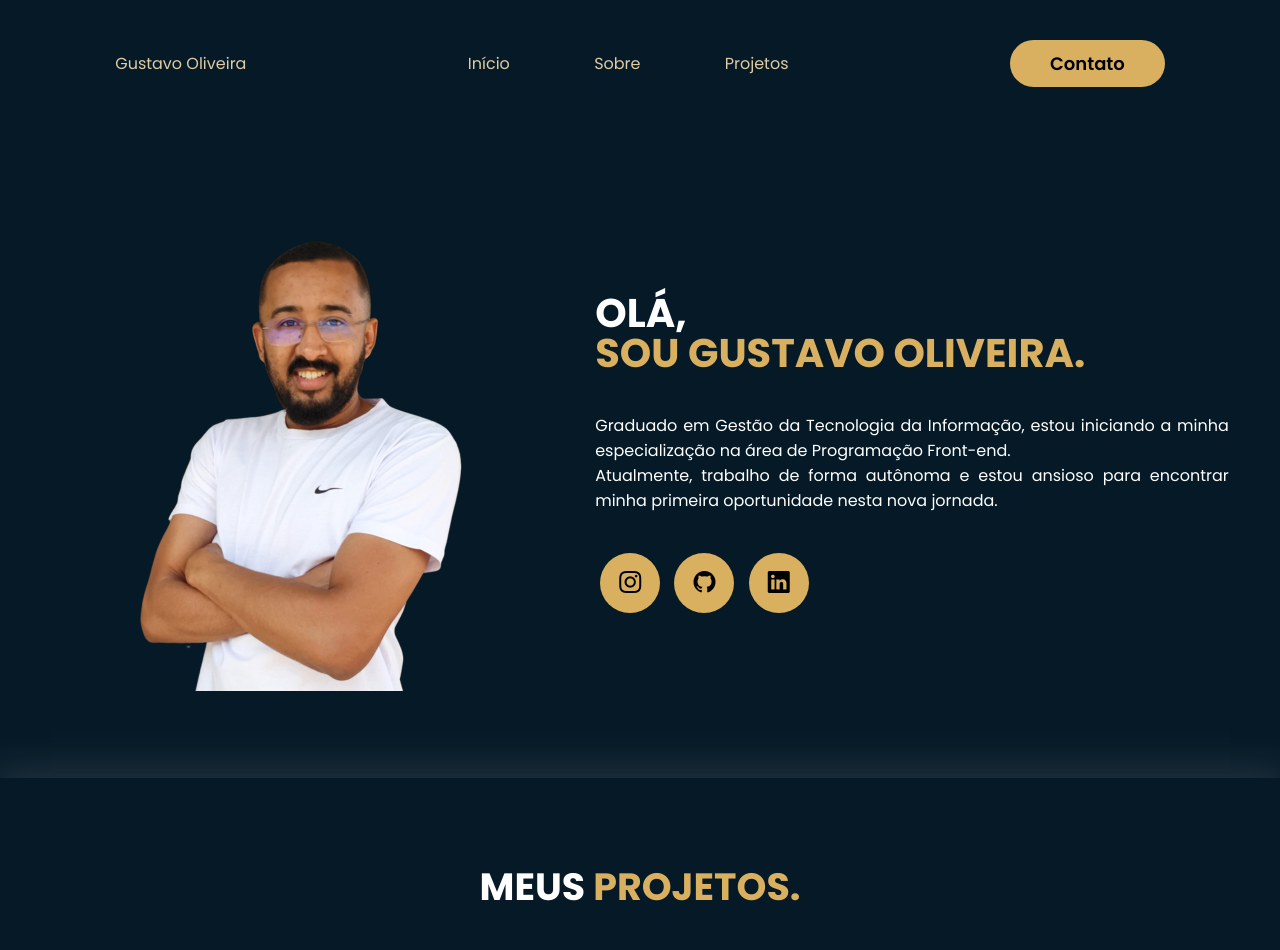
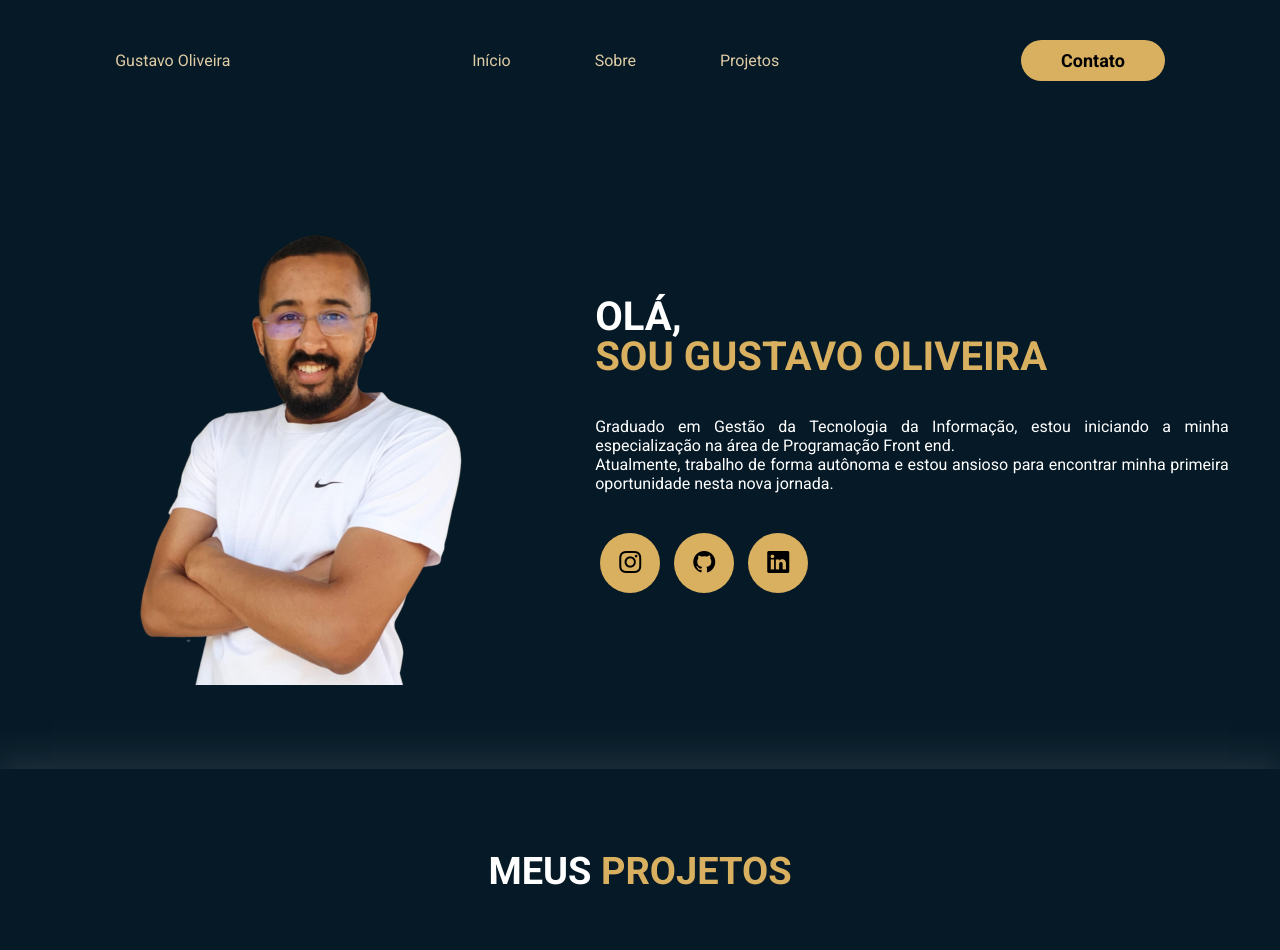
Before and after one commit to Gutex07/Portifolio, a plain HTML site: page index.html in a window 1280 px wide. Shown: the top 950 px of the page. Drawn offline with nearby package versions, Linux system fonts and the light colour scheme.

Commit message:
atualização

```diff
--- a/index.html
+++ b/index.html
@@ -6,7 +6,6 @@
     <!-- GOOGLE FONTS -->
     <link rel="preconnect" href="https://fonts.googleapis.com">
     <link rel="preconnect" href="https://fonts.gstatic.com" crossorigin>
-    <link href="https://fonts.googleapis.com/css2?family=Poppins:ital,wght@0,100;0,200;0,300;0,400;0,500;0,600;0,700;0,800;0,900;1,100;1,200;1,300;1,400;1,500;1,600;1,700;1,800;1,900&display=swap" rel="stylesheet">
     <!-- FIM GOOGLE FONTES -->
     <!-- BOOTSTRAP ICONS -->
     <link rel="stylesheet" href="https://cdn.jsdelivr.net/npm/bootstrap-icons@1.10.5/font/bootstrap-icons.css">
@@ -69,8 +68,8 @@
                     </div><!--img-sobre-->
 
                     <div class="txt-sobre" id="isobre">
-                        <h2>OLÁ, <span>SOU GUSTAVO OLIVEIRA.</span></h2>
-                        <p>Graduado em Gestão da Tecnologia da Informação, estou iniciando a minha especialização na área de Programação Front-end. <br> Atualmente, trabalho de forma autônoma e estou ansioso para encontrar minha primeira oportunidade nesta nova jornada.</p>
+                        <h2>OLÁ, <span>SOU GUSTAVO OLIVEIRA</span></h2>
+                        <p>Graduado em Gestão da Tecnologia da Informação, estou iniciando a minha especialização na área de Programação Front end. <br> Atualmente, trabalho de forma autônoma e estou ansioso para encontrar minha primeira oportunidade nesta nova jornada.</p>
                         <div class="btn-social">
                             <a href="https://www.instagram.com/gustavoo.david/"><button><i class="bi bi-instagram"></i></button></a>
                             <a href="https://github.com/Gutex07"><button><i class="bi bi-github"></i></button></a>
@@ -83,7 +82,7 @@
 
         <section class="projetos" id="iprojetos">
             <div class="interface">
-                <h2 class="titulo">MEUS <span>PROJETOS.</span></h2>
+                <h2 class="titulo">MEUS <span>PROJETOS</span></h2>
                 <div class="flex">
                     <div class="img-port" style="background-image: url(images/imagem.jpg);">
                         <div class="overlay">Em breve</div>
--- a/style.css
+++ b/style.css
@@ -1,9 +1,11 @@
 /* ESTILO GERAL */
+@import url('https://fonts.googleapis.com/css2?family=Roboto:ital,wght@0,100;0,300;0,400;0,700;1,300;1,500&display=swap');
+
 * {
     margin: 0;
     padding: 0;
     box-sizing: border-box;
-    font-family: 'Poppins', sans-serif;
+    font-family: 'Roboto', sans-serif;
     word-wrap: break-word;
     overflow-wrap: break-word;
 }
```
